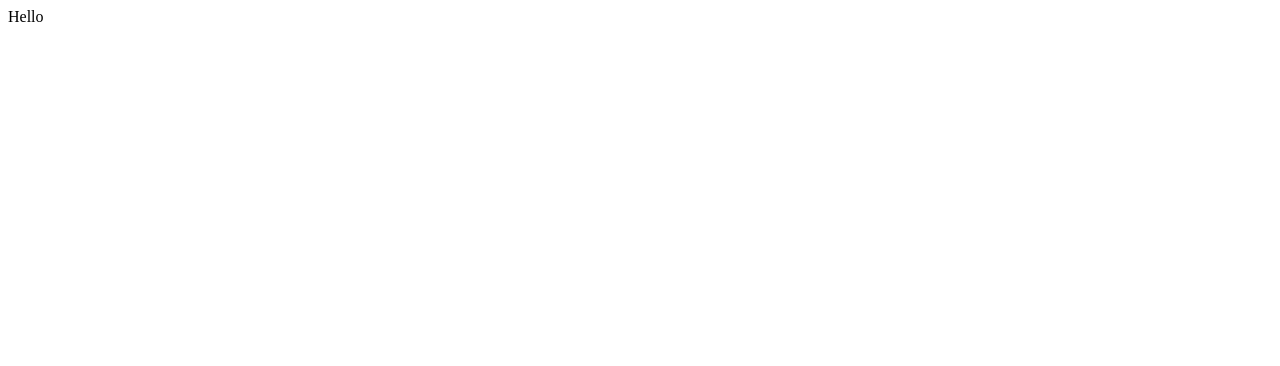
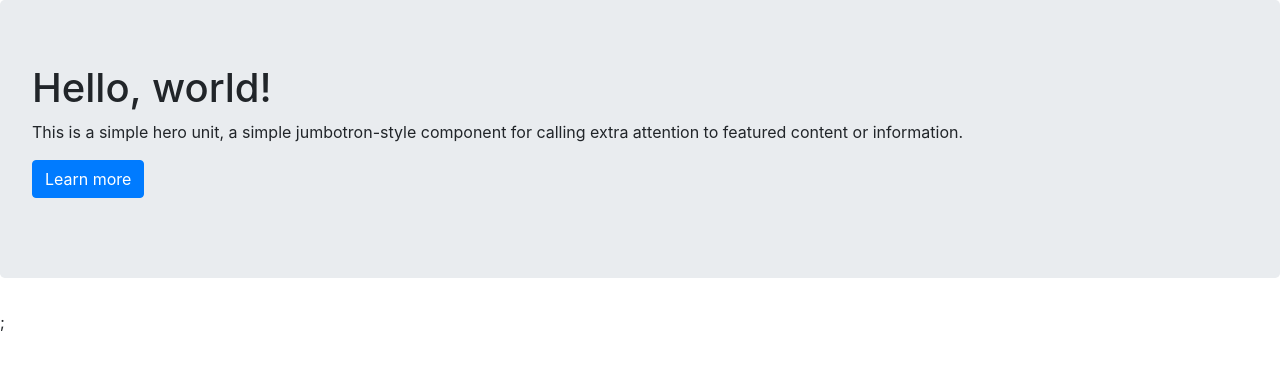
Before and after one commit to blessingoraz/mesiac-interview, a React app in the folder client/: page / in a window 1280 px wide. Shown: the top 366 px of the page. Built offline with nearby package versions, Linux system fonts and the light colour scheme.

Commit message:
Add styling for app

```diff
--- a/client/package.json
+++ b/client/package.json
@@ -21,8 +21,10 @@
   },
   "dependencies": {
     "axios": "^0.18.0",
+    "bootstrap": "^4.3.1",
     "prop-types": "^15.6.2",
     "react": "^16.7.0",
+    "react-bootstrap": "^1.0.0-beta.5",
     "react-dom": "^16.7.0",
     "react-redux": "^6.0.0",
     "redux": "^4.0.1",
--- a/client/src/js/components/App.js
+++ b/client/src/js/components/App.js
@@ -1,13 +1,26 @@
-import React, { Component } from 'react'
+import React, { Component } from 'react';
+import { Jumbotron, Button } from 'react-bootstrap';
+
+// Import bootstrap css
+import 'bootstrap/dist/css/bootstrap.min.css';
 
 class App extends Component {
   render() {
     return (
       <div>
-        Hello
+        <Jumbotron>
+          <h1>Hello, world!</h1>
+          <p>
+            This is a simple hero unit, a simple jumbotron-style component for calling
+            extra attention to featured content or information.
+          </p>
+          <p>
+            <Button variant="primary">Learn more</Button>
+          </p>
+        </Jumbotron>;
       </div>
-    )
+    );
   }
 }
 
-export default  App;
+export default App;
```
Also changed, not shown: 1 other file (tests, documents, lock files or other folders).
